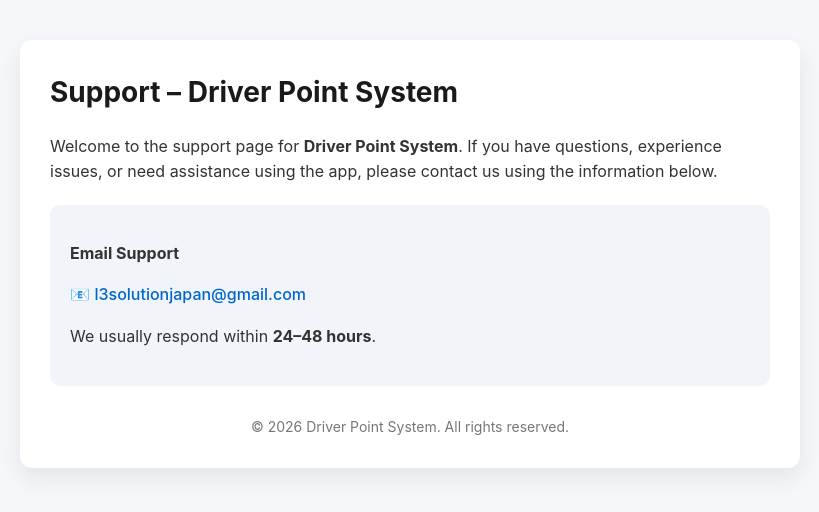
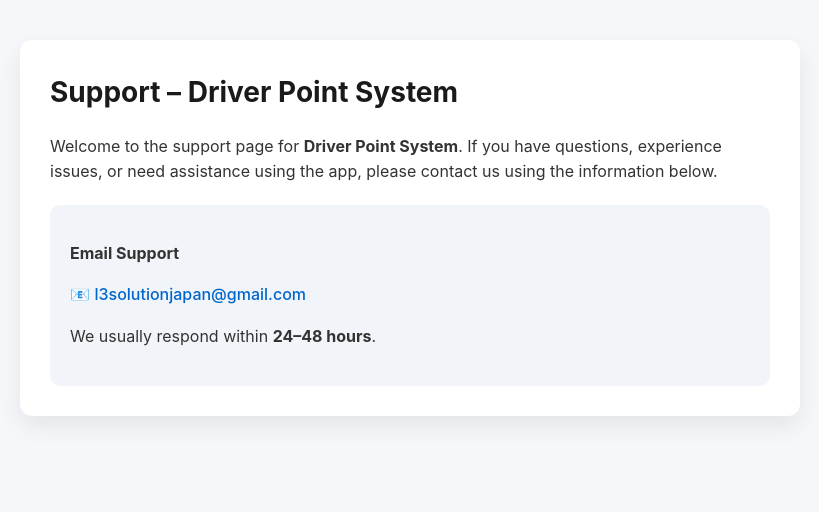
Before and after one commit to L3Solutions/driver-point-system-support, a plain HTML site: page index.html in a window 1280 px wide. Shown: the whole page, without its empty margins (230-1049 px from the left). Drawn offline with Linux system fonts and the light colour scheme.

Commit message:
Update index.html

```diff
--- a/index.html
+++ b/index.html
@@ -79,11 +79,6 @@
                 We usually respond within <strong>24–48 hours</strong>.
             </p>
         </div>
-
-
-        <footer>
-            © 2026 Driver Point System. All rights reserved.
-        </footer>
     </div>
 </body>
 </html>
```
